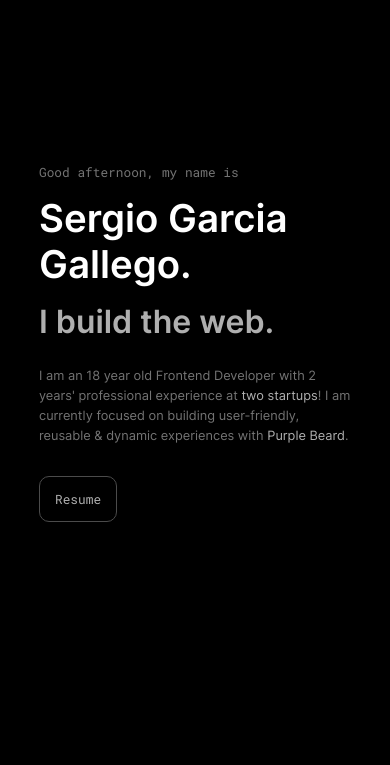
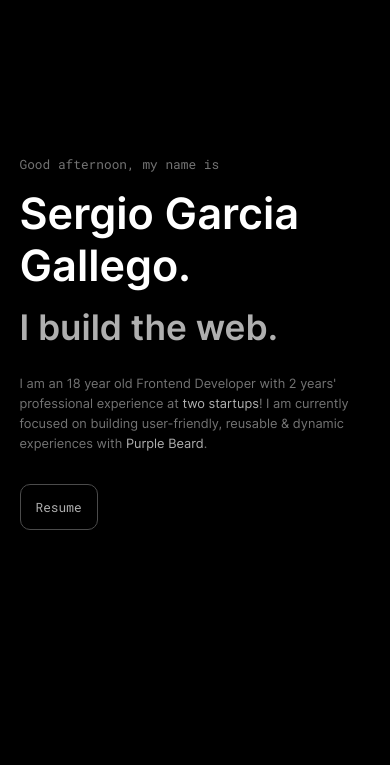
Before and after one commit to sgarciagallego/v2, a Gatsby site: page / in a window 390 px wide. Shown: the part 79-844 px from the top of the page. Built offline with nearby package versions, Linux system fonts and the light colour scheme; Gatsby itself is replaced by a stand-in of ours.

Commit message:
v0.17.5 | [Removing Scroll Snap on Mobile] - can become problematic

```diff
--- a/src/components/sections/About.js
+++ b/src/components/sections/About.js
@@ -7,8 +7,13 @@ const Container = styled.section`
   display: flex;
   flex-direction: column;
   justify-content: center;
-  padding: 80px 10%;
+  padding: 10vh 10vw;
   scroll-snap-align: start;
+
+  @media (max-width: 480px) {
+    padding: 8vh 5vw;
+    scroll-snap-align: none
+  }
 `
 const HeadingThree = styled.h3`
   color: rgba(255, 255, 255, 1);
--- a/src/components/sections/Experience.js
+++ b/src/components/sections/Experience.js
@@ -6,8 +6,13 @@ const Container = styled.section`
   display: flex;
   flex-direction: column;
   justify-content: center;
-  padding: 80px 10%;
+  padding: 10vh 10vw;
   scroll-snap-align: start;
+
+  @media (max-width: 480px) {
+    padding: 8vh 5vw;
+    scroll-snap-align: none;
+  }
 `
 const HeadingThree = styled.h3`
   color: rgba(255, 255, 255, 1);
--- a/src/components/sections/Hero.js
+++ b/src/components/sections/Hero.js
@@ -7,11 +7,12 @@ const Container = styled.main`
   display: flex;
   flex-direction: column;
   justify-content: center;
-  padding: 80px 10%;
+  padding: 10vh 10vw;
   scroll-snap-align: start;
 
   @media (max-width: 480px) {
-    padding: 8vh 10vw;
+    padding: 8vh 5vw;
+    scroll-snap-align: none;
   }
 `
 const TitleSupport = styled.div`
@@ -28,7 +29,7 @@ const Title = styled.h1`
   font-size: 5rem;
 
   @media (max-width: 480px) {
-    font-size: 2.4rem;
+    font-size: 2.7rem;
     margin-bottom: 10px;
   }
 `
@@ -38,7 +39,7 @@ const HeadingTwo = styled.h2`
   font-size: 4.2rem;
 
   @media (max-width: 480px) {
-    font-size: 2rem;
+    font-size: 2.2rem;
   }
 `
 const ParagraphContainer = styled.p`
--- a/src/styles/layout.css
+++ b/src/styles/layout.css
@@ -10,6 +10,10 @@
 
 html {
   scroll-snap-type: y mandatory;
+} @media (max-width: 480px) {
+  html {
+    scroll-snap-type: none;
+  }
 }
 
 html:focus-within {
```
